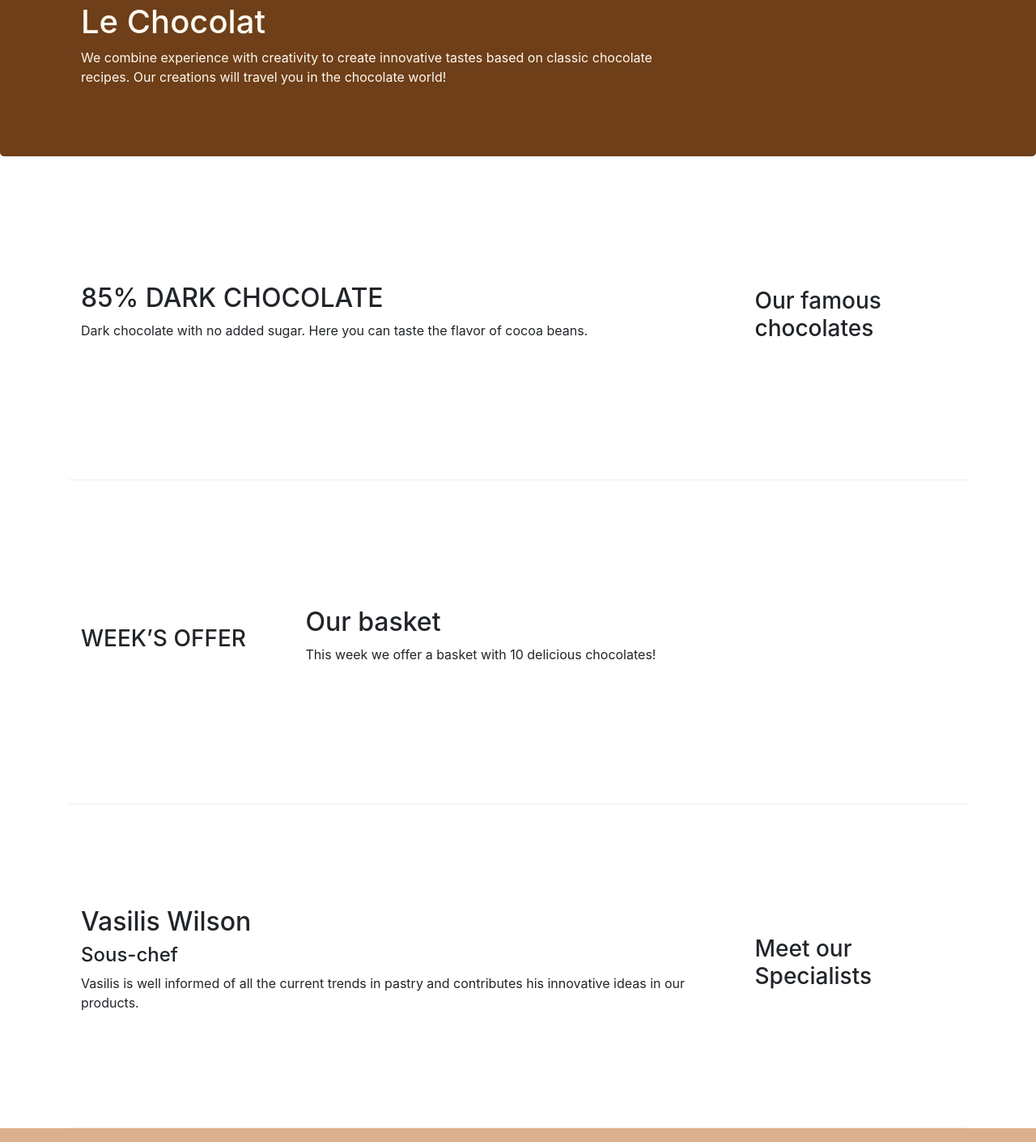
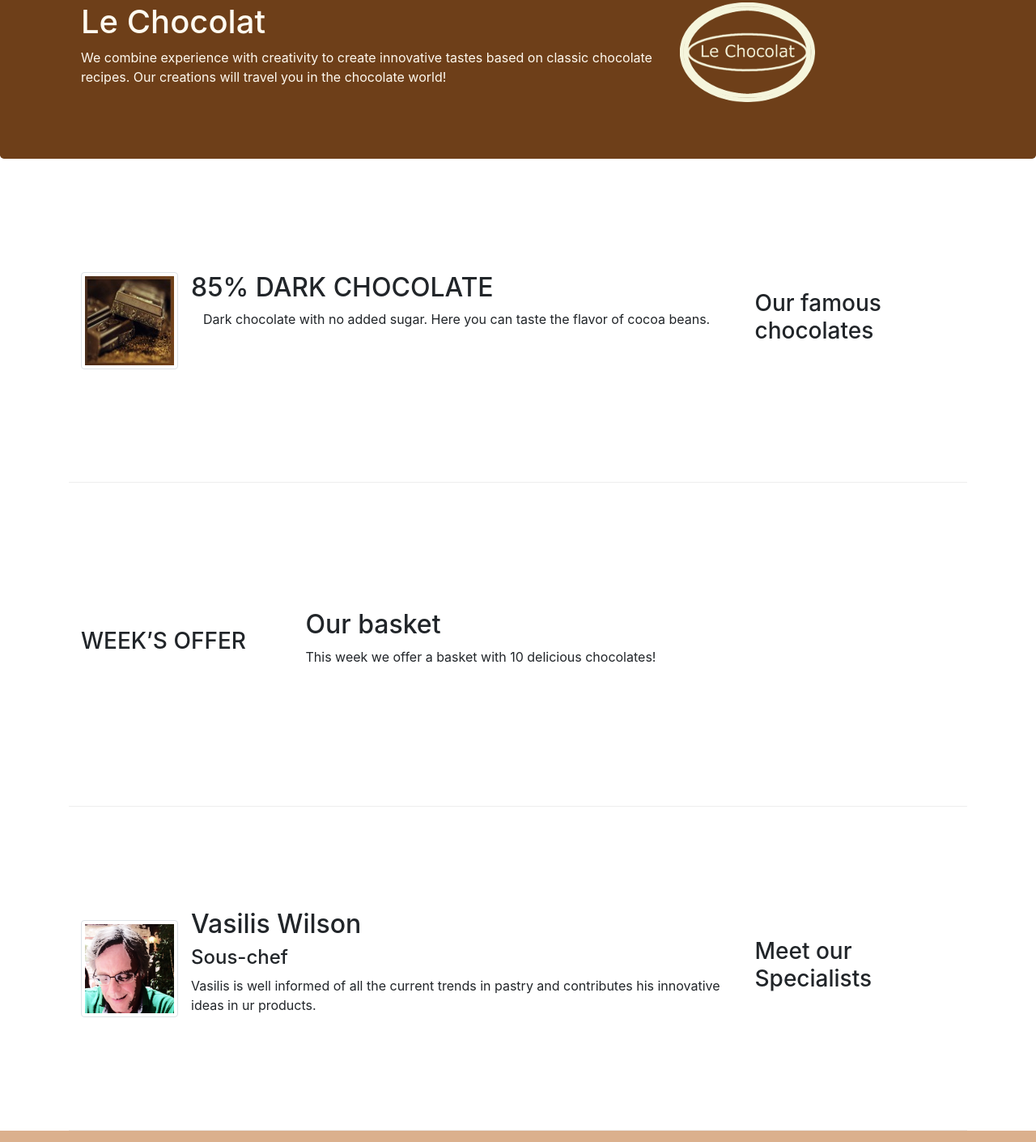
Before and after one commit to panouklas/LeChocolat, a website: page index.html in a window 1280 px wide. Shown: the part 117-1527 px from the top of the page at 81% size. Drawn offline with nearby package versions, Linux system fonts and the light colour scheme.

Commit message:
Images and Media

```diff
--- a/index.html
+++ b/index.html
@@ -15,17 +15,21 @@
 <body>
     <nav class="navbar navbar-expand-md navbar-light bg-light fixed-top ">
         <div class="container">
-            <a class="navbar-brand" href="#">Le Chocolat</a>
+            <a class="navbar-brand" href="#"><img src="images/logo.png" width="54"></a>
 
             <button class="navbar-toggler" type="button" data-toggle="collapse" data-target="#Navbar">
                 <span class="navbar-toggler-icon"></span>
             </button>
             <div class="collapse navbar-collapse" id="Navbar">
                 <ul class="navbar-nav">
-                    <li class="nav-item active"><a class="nav-link" href="#"><span class="fa fa-home fa-lg"></span>Home</a></li>
-                    <li class="nav-item"><a class="nav-link" href="./aboutus.html"><span class="fa fa-info fa-lg"></span>About</a></li>
-                    <li class="nav-item"><a class="nav-link" href="#"><span class="fa fa-list fa-lg"></span>Menu</a></li>
-                    <li class="nav-item"><a class="nav-link" href="#"><span class="fa fa-address-card fa-lg"></span>Contact</a></li>
+                    <li class="nav-item active"><a class="nav-link" href="#"><span
+                                class="fa fa-home fa-lg"></span>Home</a></li>
+                    <li class="nav-item"><a class="nav-link" href="./aboutus.html"><span
+                                class="fa fa-info fa-lg"></span>About</a></li>
+                    <li class="nav-item"><a class="nav-link" href="#"><span class="fa fa-list fa-lg"></span>Menu</a>
+                    </li>
+                    <li class="nav-item"><a class="nav-link" href="#"><span
+                                class="fa fa-address-card fa-lg"></span>Contact</a></li>
                 </ul>
             </div>
 
@@ -40,6 +44,7 @@
                         recipes. Our creations will travel you in the chocolate world!</p>
                 </div>
                 <div class="col col-sm">
+                    <img src="images/logo.png" class="img-fluid">
                 </div>
             </div>
         </div>
@@ -51,9 +56,14 @@
                 <h3>Our famous chocolates</h3>
             </div>
             <div class="col-sm col-md">
-                <h2>85% DARK CHOCOLATE</h2>
-                <p class="d-none d-sm-block">Dark chocolate with no added sugar. Here you can taste the flavor of cocoa
-                    beans.</p>
+                <div class="media"> <img class="d-flex mr-3 img-thumbnail align-self-center" src="images/dark85.jpg"
+                        alt="85% DARK CHOCOLATE">
+                    <div class="media-body">
+                        <h2 class="mt-0">85% DARK CHOCOLATE</h2>
+                        <p class="col d-none d-md-block">Dark chocolate with no added sugar. Here you can taste the
+                            flavor of cocoa beans.</p>
+                    </div>
+                </div>
             </div>
         </div>
 
@@ -72,11 +82,17 @@
                 <h3>Meet our Specialists</h3>
             </div>
             <div class="col-sm col-md">
-                <h2>Vasilis Wilson </h2>
-                <h4>Sous-chef</h4>
-                <p class="d-none d-sm-block">Vasilis is well informed of all the current trends in pastry and
-                    contributes his innovative ideas in
-                    our products.</p>
+                <div class="media"> <img class="d-flex mr-3 img-thumbnail align-self-center" src="images/cartoonVasilis.png"
+                        alt="Vasilis Wilson">
+                    <div class="media-body">
+                        <h2>Vasilis Wilson </h2>
+                        <h4>Sous-chef</h4>
+                        <p class="d-none d-sm-block">Vasilis is well informed of all the current trends in pastry and
+                            contributes his innovative ideas in
+                            ur products.</p>
+                    </div>
+                </div>
+
             </div>
         </div>
     </div>
@@ -101,12 +117,13 @@
                         HAWAII<br>
                         <i class="fa fa-phone fa-lg"></i>Tel.: +987 6543 2100<br>
                         <i class="fa fa-fax fa-lg"></i>Fax: +987 6543 2101<br>
-                        <i class="fa fa-envelope fa-lg"></i>Email: <a href="mailto:chocolat@nomail.net">chocolat@nomail.net</a>
+                        <i class="fa fa-envelope fa-lg"></i>Email: <a
+                            href="mailto:chocolat@nomail.net">chocolat@nomail.net</a>
                     </address>
                 </div>
                 <div class="col col-sm-4 align-self-center">
                     <div style="text-align:center;">
-                        <a class="btn btn-social-icon btn-google-plus" href ="http://google.com/+">
+                        <a class="btn btn-social-icon btn-google-plus" href="http://google.com/+">
                             <i class="fa fa-google-plus"></i></a>
                         <a class="btn btn-social-icon btn-facebook" href="http://www.facebook.com/profile.php?id=">
                             <i class="fa fa-facebook"></i></a>
```
Also changed, not shown: aboutus.html (+2 -1 lines), images/cartoonVasilis.png (added), images/dark85.jpg (added), images/logo.png (added), images/promotion.jpg (added).
